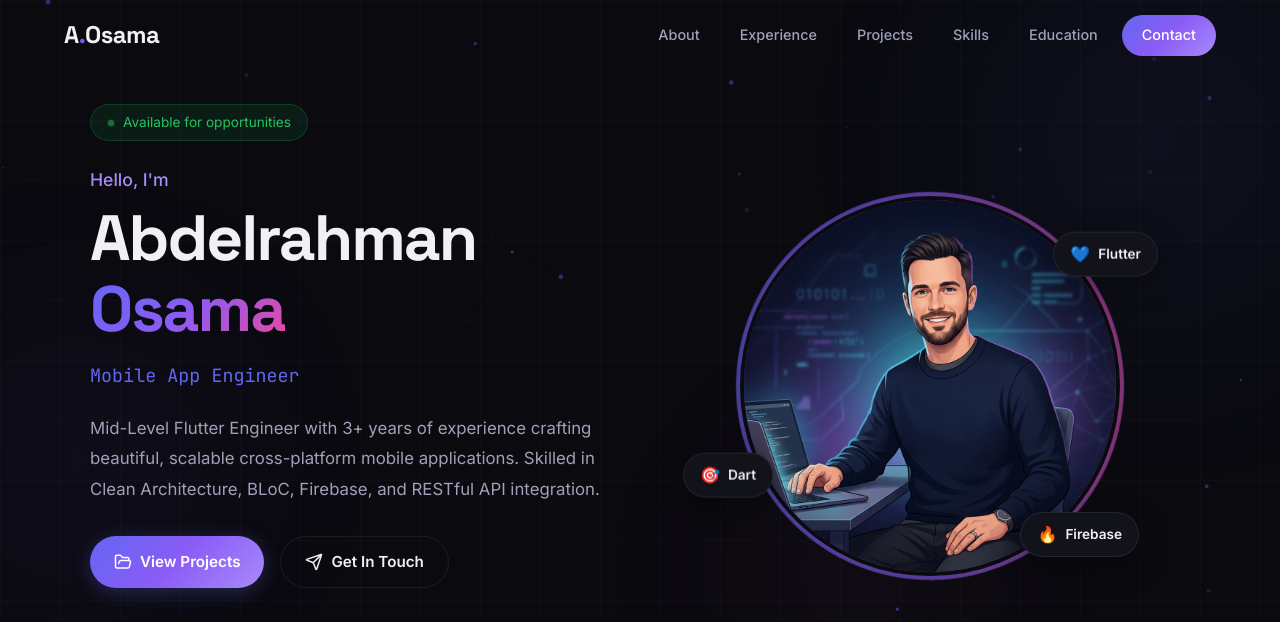
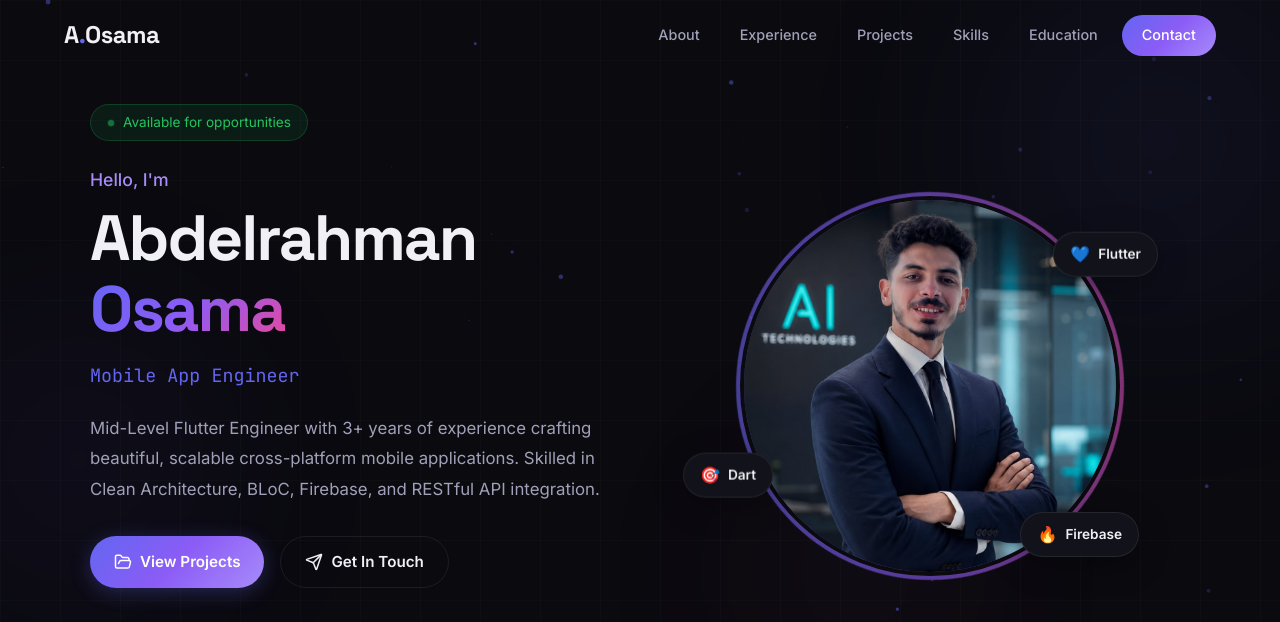
Before and after one commit to AbdoOsama234/portfolio, a plain HTML site: page index.html in a window 1280 px wide. Shown: the top 622 px of the page. Drawn offline with nearby package versions, Linux system fonts and the light colour scheme.

Commit message:
change photo

```diff
--- a/index.html
+++ b/index.html
@@ -119,7 +119,7 @@
         <div class="hero-image-wrapper">
           <div class="hero-image-border"></div>
           <div class="hero-image">
-            <img src="avatar.png" alt="Abdelrahman Osama">
+            <img src="photo.jpeg" alt="Abdelrahman Osama">
           </div>
           <!-- Floating badges -->
           <div class="floating-badge badge-1">
```
Also changed, not shown: photo.jpeg (added).
